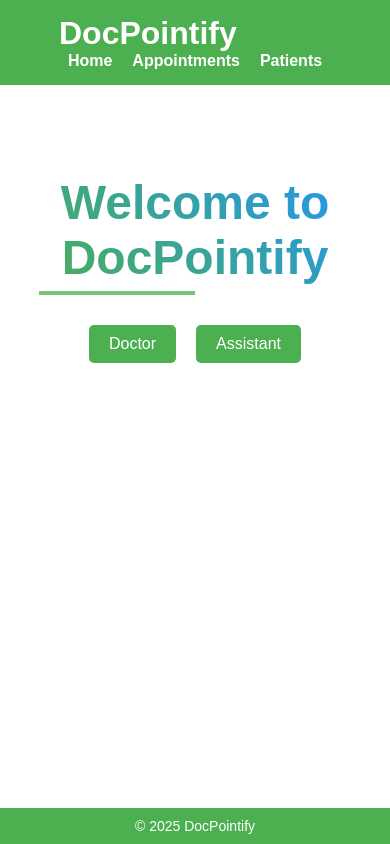
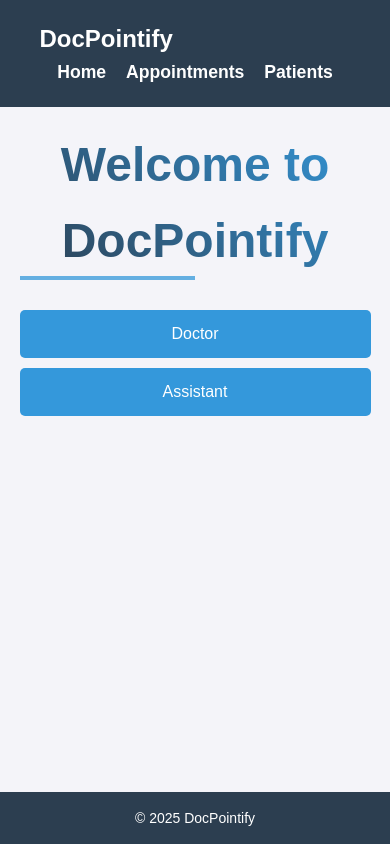
Before and after one commit to Qkenza/DocPointify, a plain HTML site: page home.html in a window 390 px wide. Drawn offline with Linux system fonts and the light colour scheme.

Commit message:
styles.css

```diff
--- a/styles.css
+++ b/styles.css
@@ -1,25 +1,34 @@
 /* General Styles */
+* {
+  margin: 0;
+  padding: 0;
+  box-sizing: border-box;
+}
+
 body {
   display: flex;
   flex-direction: column;
   min-height: 100vh; /* Ensure the body is at least the height of the viewport */
-    margin: 0;
-    font-family: Arial, sans-serif;
-    box-sizing: border-box;
+  font-family: "Arial", sans-serif;
+  background-color: #f4f4f9;
+  color: #333;
+  line-height: 1.6;
 }
 
 header {
-    background-color: #4CAF50;
+  background-color: #2c3e50;
   color: white;
-    padding: 15px 0;
+  padding: 20px 0;
 }
 
 header h1 {
   margin: 0;
+  padding-left: 20px;
+  font-size: 1.8rem;
   text-align: left;
-    padding-left: 20px;
 }
 
+/* Navigation */
 nav ul {
   list-style-type: none;
   margin: 0;
@@ -33,35 +42,42 @@ nav ul li a {
   text-decoration: none;
   color: white;
   font-weight: bold;
+  font-size: 1.1rem;
+  transition: color 0.3s;
 }
 
-/* Enhance the h2 style with gradient text and animated underline */
+nav ul li a:hover {
+  color: #ecf0f1;
+}
+
+/* Enhanced Heading Styles */
 h2 {
   font-size: 3rem; /* Larger font size for a bold look */
   font-weight: 700; /* Bold weight for more impact */
-    background: linear-gradient(45deg, #4CAF50, #2196F3); /* Gradient from green to blue */
-    background-clip: text; /* Apply the gradient to the text */
-    color: transparent; /* Make text color transparent so the gradient shows */
-    text-align: center; /* Center the heading */
+  background: linear-gradient(
+    45deg,
+    #2c3e50,
+    #3498db
+  ); /* Gradient from dark to light blue */
+  background-clip: text;
+  color: transparent;
+  text-align: center;
   position: relative;
-    margin-bottom: 30px; /* Space below the heading */
-    padding: 10px 0;
+  margin-bottom: 30px;
 }
 
-/* Add a glowing underline effect */
 h2::after {
-    content: '';
+  content: "";
   display: block;
   width: 100%;
-    height: 4px; /* Line thickness */
-    background-color: #4CAF50; /* Green color for the underline */
+  height: 4px;
+  background-color: #3498db;
   position: absolute;
   bottom: 0;
   left: 0;
-    animation: underlineAnimation 4s ease-in-out infinite; /* Animated effect */
+  animation: underlineAnimation 4s ease-in-out infinite;
 }
 
-/* Keyframes for the underline animation */
 @keyframes underlineAnimation {
   0% {
     width: 0;
@@ -77,35 +93,16 @@ h2::after {
   }
 }
 
-/* Adjust the section padding for the Home page */
-#home.section {
-    padding: 40px 0; /* Increased padding for a more spacious feel */
-}
-
-/* Main content section (header + main content) */
+/* Main Section Layout */
 .section {
-    flex: 1; /* Allow the section to fill the remaining space */
-    padding: 20px 0;
+  flex: 1;
+  padding: 40px 0;
   text-align: center;
 }
 
 .container {
   width: 80%;
   margin: auto;
-}
-
-/* Footer Styles */
-footer {
-    background-color: #4CAF50;
-    color: white;
-    text-align: center;
-    padding: 10px 0;
-    margin-top: auto; /* Push the footer to the bottom */
-}
-
-footer p {
-    margin: 0;
-    font-size: 14px;
 }
 
 /* Button Group (Home Page) */
@@ -117,17 +114,32 @@ footer p {
 }
 
 button {
-    background-color: #4CAF50;
+  background-color: #3498db;
   color: white;
   border: none;
-    padding: 10px 20px;
+  padding: 12px 25px;
   cursor: pointer;
   font-size: 16px;
   border-radius: 5px;
+  transition: background-color 0.3s;
 }
 
 button:hover {
-    background-color: #45a049;
+  background-color: #2980b9;
+}
+
+/* Footer Styles */
+footer {
+  background-color: #2c3e50;
+  color: white;
+  text-align: center;
+  padding: 15px 0;
+  margin-top: auto;
+}
+
+footer p {
+  margin: 0;
+  font-size: 14px;
 }
 
 /* Modal Styles */
@@ -139,15 +151,15 @@ button:hover {
   top: 0;
   width: 100%;
   height: 100%;
+  background-color: rgba(0, 0, 0, 0.4);
   overflow: auto;
-    background-color: rgba(0, 0, 0, 0.4);
 }
 
 .modal-content {
   background-color: white;
   margin: 15% auto;
   padding: 20px;
-    border-radius: 5px;
+  border-radius: 8px;
   width: 300px;
   box-shadow: 0 5px 15px rgba(0, 0, 0, 0.3);
   text-align: center;
@@ -158,29 +170,31 @@ button:hover {
 }
 
 .modal-content input {
-    display: block;
   width: 100%;
+  padding: 10px;
   margin: 10px 0;
-    padding: 10px;
   border: 1px solid #ccc;
   border-radius: 5px;
+  font-size: 16px;
 }
 
 .modal-content button {
   width: 100%;
-    background-color: #4CAF50;
+  background-color: #3498db;
   color: white;
-    padding: 10px;
+  padding: 12px;
   border: none;
   border-radius: 5px;
   font-size: 16px;
   cursor: pointer;
+  transition: background-color 0.3s;
 }
 
 .modal-content button:hover {
-    background-color: #45a049;
+  background-color: #2980b9;
 }
 
+/* Close Button */
 .close {
   color: #aaa;
   float: right;
@@ -192,3 +206,28 @@ button:hover {
 .close:hover {
   color: black;
 }
+
+/* Responsive Design */
+@media (max-width: 768px) {
+  header h1 {
+    font-size: 1.5rem;
+  }
+
+  .section {
+    padding: 20px 0;
+  }
+
+  .container {
+    width: 90%;
+  }
+
+  .button-group {
+    flex-direction: column;
+    gap: 10px;
+  }
+
+  button {
+    width: 100%;
+    padding: 15px;
+  }
+}
```
Lines whose indentation alone changed are shown as unchanged.
